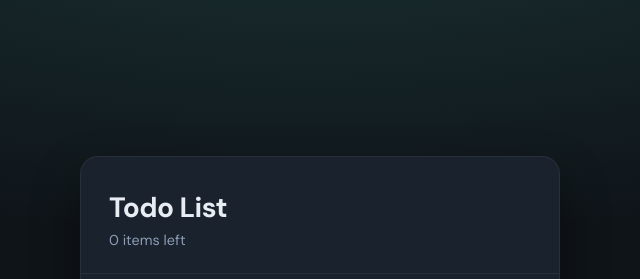
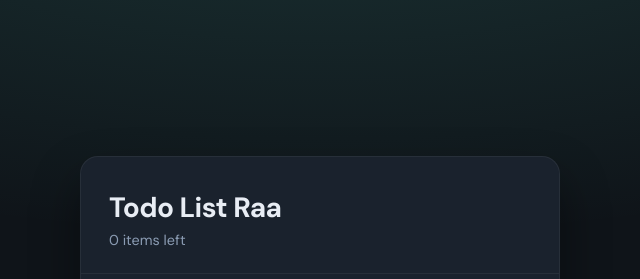
Before and after one commit to AdamsUCCollegeProjects/todo-list-ite-308, a plain HTML site: page index.html in a window 1280 px wide. Shown: the top 279 px of the page, 320-960 px from the left. Drawn offline with Linux system fonts and the light colour scheme.

Commit message:
update code

```diff
--- a/index.html
+++ b/index.html
@@ -4,11 +4,6 @@
     <meta charset="UTF-8">
     <meta name="viewport" content="width=device-width, initial-scale=1.0">
     <title>Todo List</title>
-
-
-
-
-
     <link rel="preconnect" href="https://fonts.googleapis.com">
     <link rel="preconnect" href="https://fonts.gstatic.com" crossorigin>
     <link href="https://fonts.googleapis.com/css2?family=DM+Sans:ital,opsz,wght@0,9..40,400;0,9..40,500;0,9..40,600;0,9..40,700;1,9..40,400&display=swap" rel="stylesheet">
@@ -19,7 +14,7 @@
 
         <!-- Some update -->
         <header class="header">
-            <h1>Todo List</h1>
+            <h1>Todo List Raa</h1>
             <p id="items-left">0 items left</p>
         </header>
 
```
